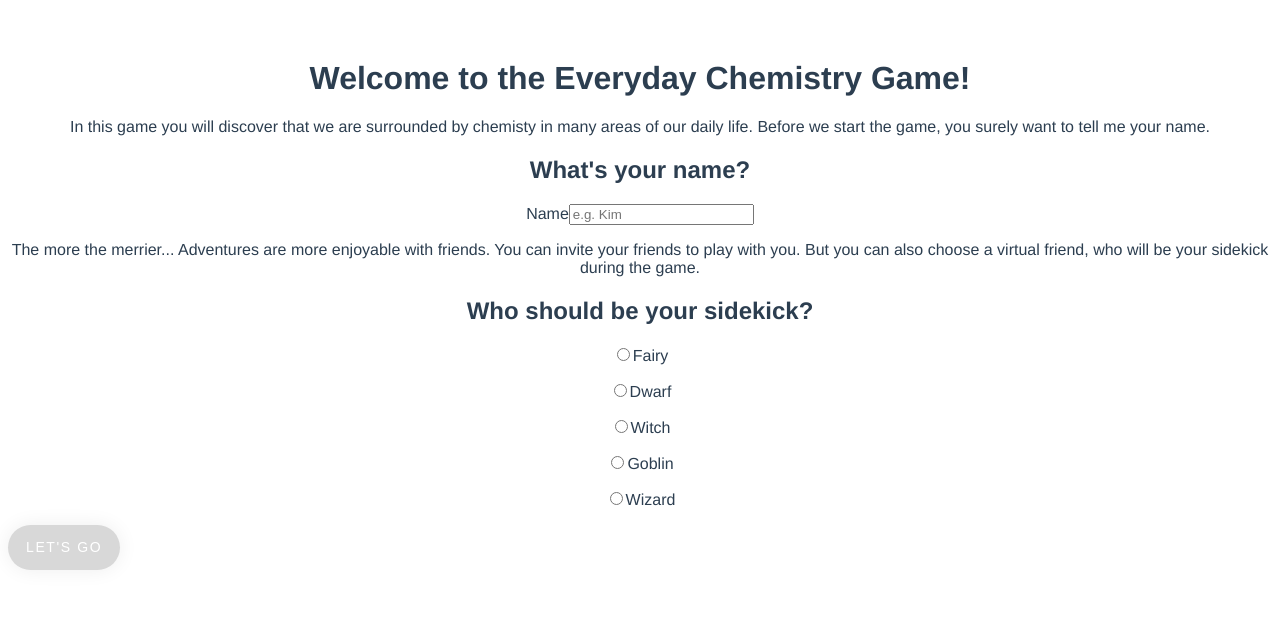
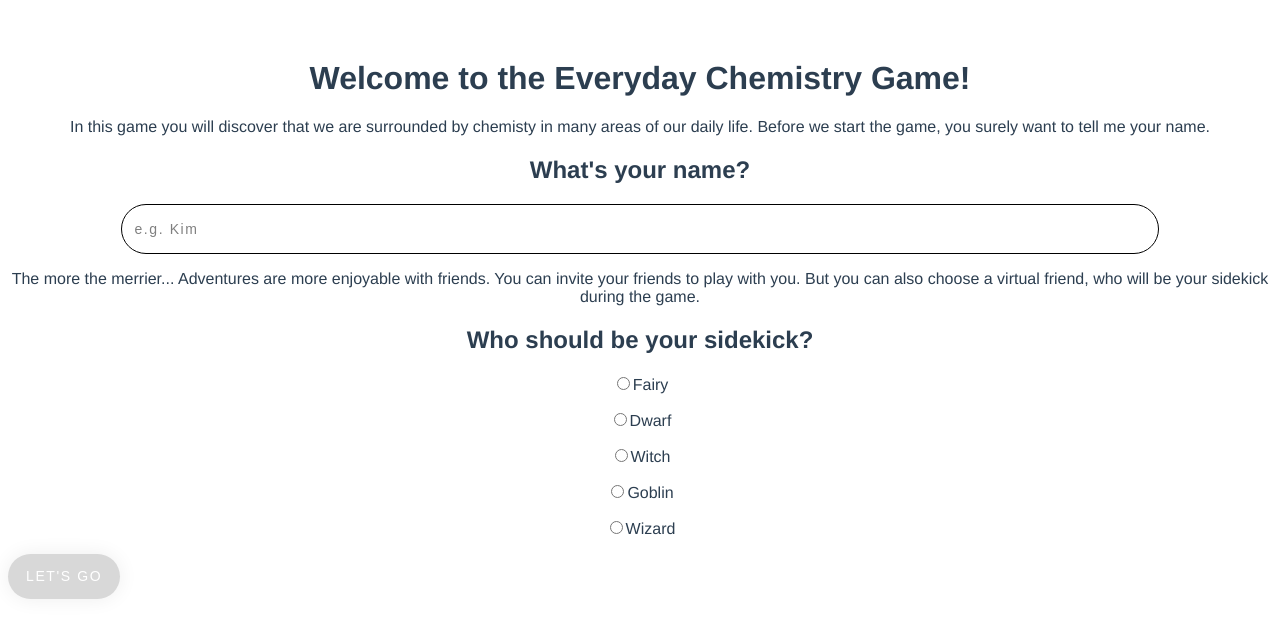
Before and after one commit to Fractalbonita/everyday-chemistry, a Vue app: page / in a window 1280 px wide. Shown: the top 638 px of the page. Built offline with nearby package versions, Linux system fonts and the light colour scheme.

Commit message:
Style input

```diff
--- a/src/components/BaseInput.vue
+++ b/src/components/BaseInput.vue
@@ -1,5 +1,5 @@
 <template>
-  <label :for="id">{{ label }}</label>
+  <label :for="id" class="label">{{ label }}</label>
   <input
     v-bind="$attrs"
     :id="id"
@@ -8,6 +8,7 @@
     autocomplete="off"
     :placeholder="placeholder"
     v-model="value"
+    class="input"
   />
 </template>
 
@@ -52,4 +53,42 @@ export default defineComponent({
 });
 </script>
 
-<style lang="scss" scoped></style>
+<style lang="scss" scoped>
+.label {
+  border: 0;
+  clip: rect(0 0 0 0);
+  height: 1px;
+  margin: -1px;
+  overflow: hidden;
+  padding: 0;
+  position: absolute;
+  width: 1px;
+}
+.input {
+  background-color: white;
+  border: 1px solid black;
+  border-radius: 25px;
+  color: black;
+  cursor: text;
+  font-size: 16px;
+  font-weight: 400;
+  height: 48px;
+  outline: none;
+  padding: 0 12px;
+  width: 80%;
+
+  &::placeholder {
+    color: black;
+    font-size: 0.875rem;
+    font-weight: normal;
+    letter-spacing: 0.1rem;
+    opacity: 0.5;
+  }
+  &:hover {
+    border: 1px solid #16a085;
+  }
+  &:focus {
+    border: 2px solid #16a085;
+  }
+}
+</style>
```
